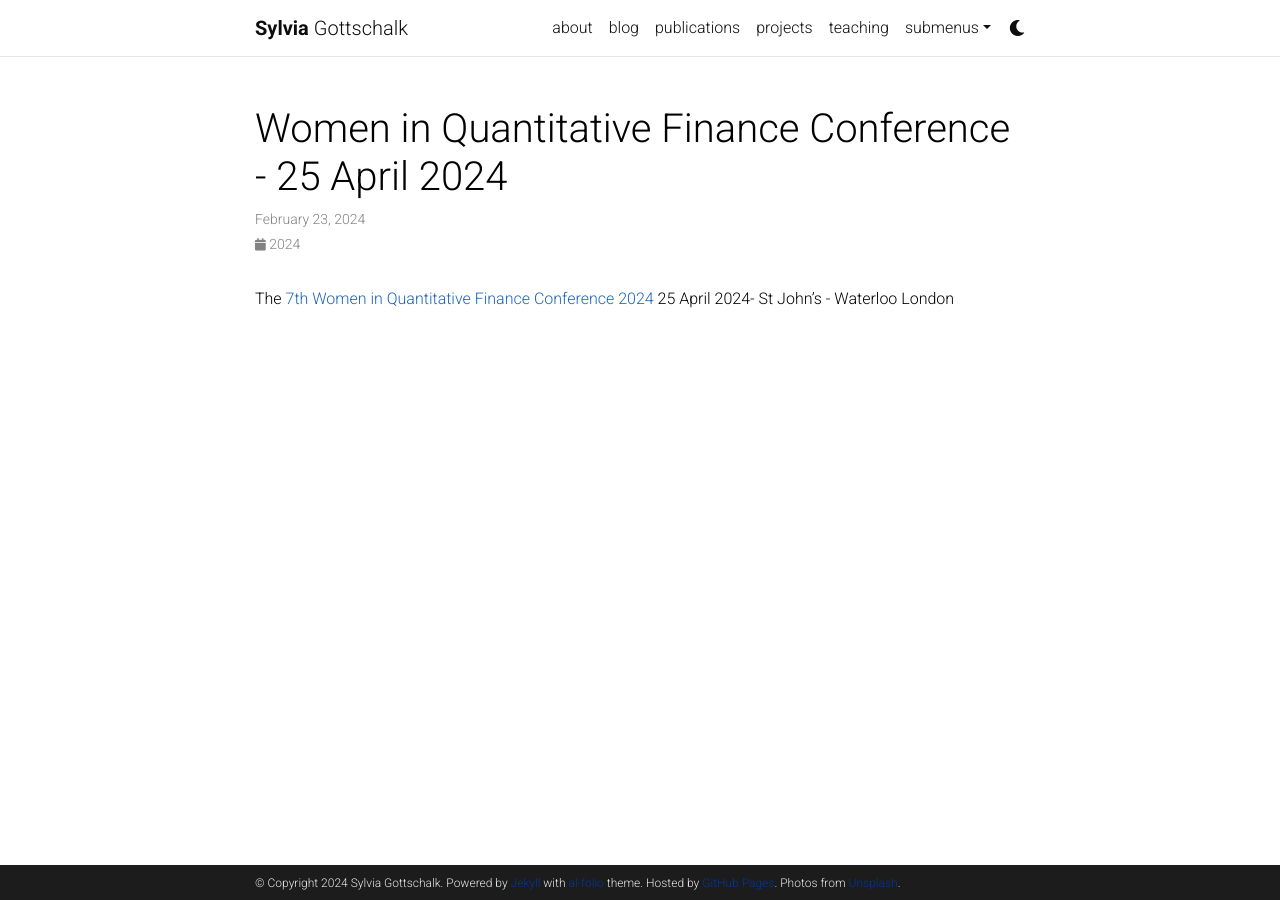
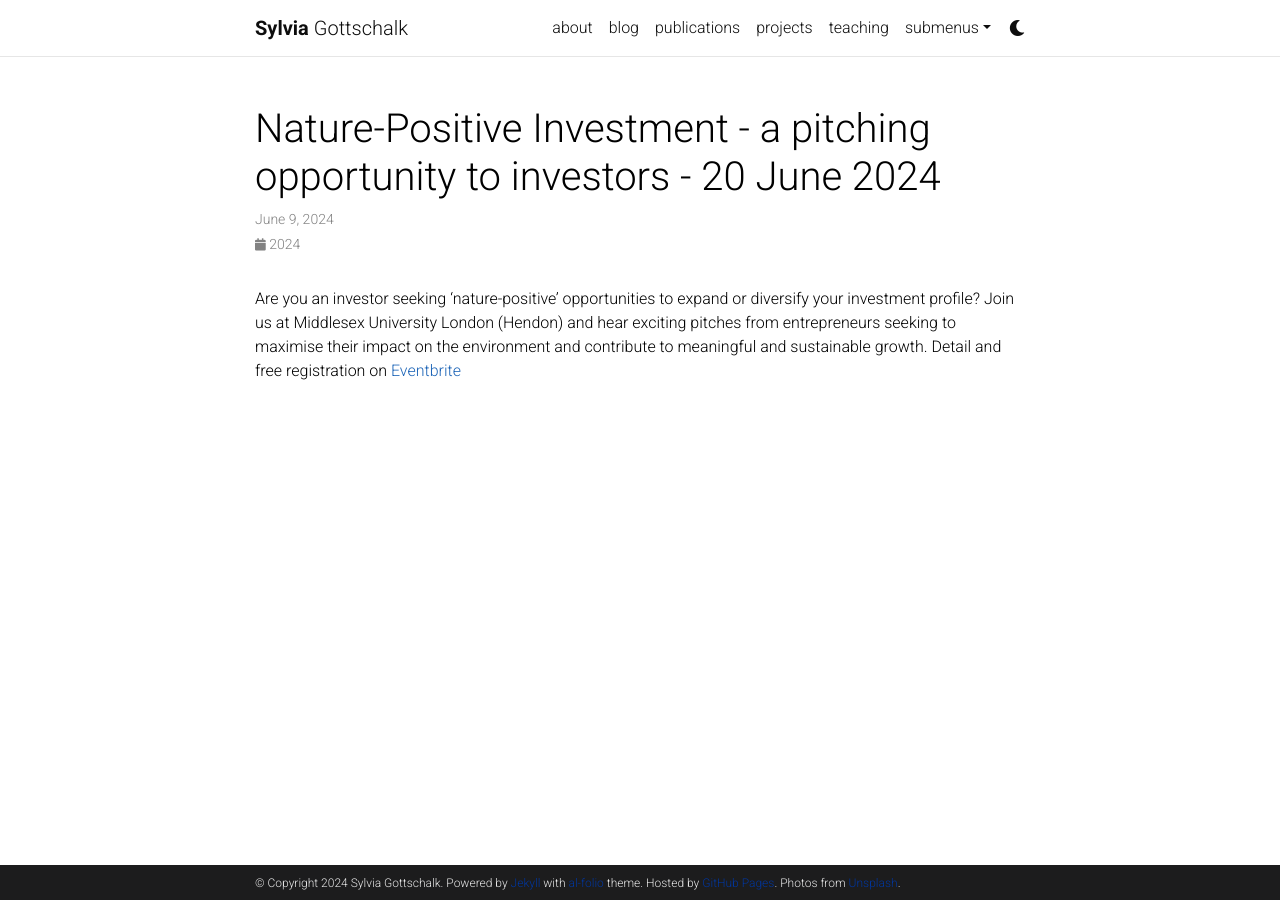
Before and after one commit to sdgottschalk/sgottschalk.io, a Jekyll site: the page built from _news/announcement_2.md, in a window 1280 px wide. Built offline with Jekyll 4.4.1, drawn with Linux system fonts in a browser that asks for light colours; comment, search, counter and statistics services are not loaded; a style sheet for code colours, icons or effects is not loaded.

Commit message:
Update announcement_2.md

```diff
--- a/_news/announcement_2.md
+++ b/_news/announcement_2.md
@@ -1,9 +1,9 @@
 ---
 layout: post
-title: Women in Quantitative Finance Conference - 25 April 2024
-date: 2024-02-23 16:11:00-0400
+title: Nature-Positive Investment - a pitching opportunity to investors - 20 June 2024
+date: 2024-06-09 16:11:00-0400
 inline: false
 related_posts: false
 ---
 
-The [7th Women in Quantitative Finance Conference 2024](https://www.cqfinstitute.org/content/conference-portfolio-management-quant-finance) 25 April 2024- St John's - Waterloo London
+Are you an investor seeking 'nature-positive' opportunities to expand or diversify your investment profile? Join us at Middlesex University London (Hendon) and hear exciting pitches from entrepreneurs seeking to maximise their impact on the environment and contribute to meaningful and sustainable growth. Detail and free registration on [Eventbrite](https://www.eventbrite.co.uk/e/nature-positive-investment-a-pitching-opportunity-for-start-ups-tickets-886389654317?aff=oddtdtcreator&_gl=1%2A1nxkyka%2A_up%2AMQ..%2A_ga%2ANjA2MjA5OTkzLjE3MTc2NjEzOTk.%2A_ga_TQVES5V6SH%2AMTcxNzY2MTM5OS4xLjEuMTcxNzY2MzA3Ni4wLjAuMA..)
```
